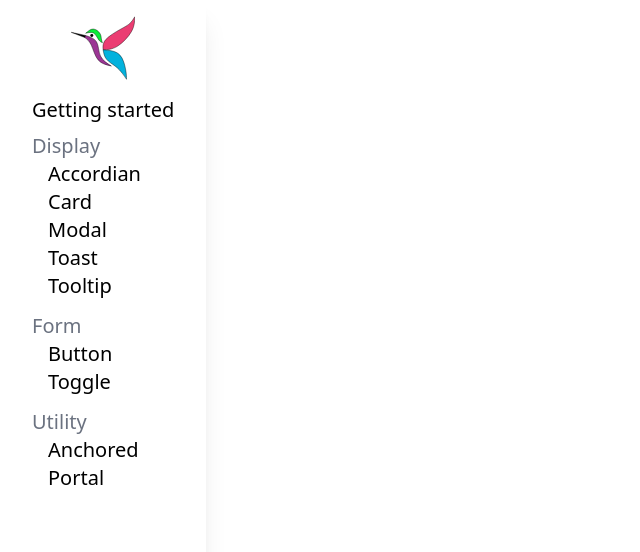
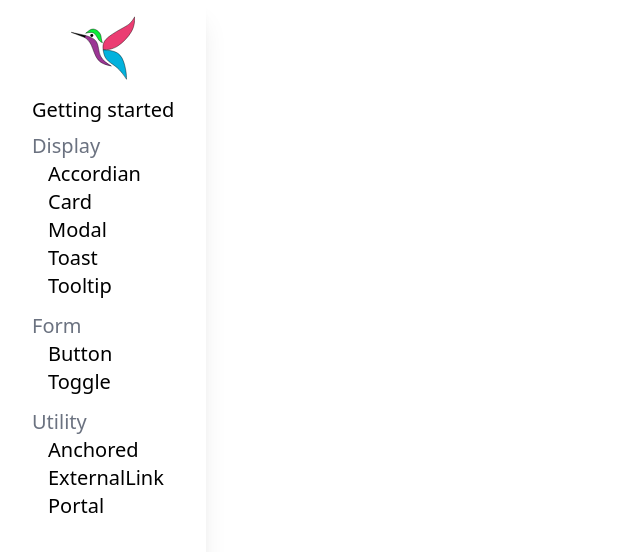
Before and after one commit to thetinkerinc/colibri, a SvelteKit app: page / in a window 1280 px wide. Shown: the top 552 px of the page, without its empty margins (0-640 px from the left). Built offline with nearby package versions, Linux system fonts and the light colour scheme.

Commit message:
Updating menu item link generation

```diff
--- a/src/routes/+layout.svelte
+++ b/src/routes/+layout.svelte
@@ -27,6 +27,7 @@ import '../theme.css';
 		</MenuSection>
 		<MenuSection title="Utility">
 			<MenuItem title="Anchored" />
+			<MenuItem title="ExternalLink" />
 			<MenuItem title="Portal" />
 		</MenuSection>
 	</div>
--- a/src/routes/menu-item.svelte
+++ b/src/routes/menu-item.svelte
@@ -3,13 +3,23 @@ export let title;
 
 import { page } from '$app/stores';
 
-let href = title.toLowerCase().replace(' ', '-');
+const slug = slugify();
 
-$: active = $page.url.pathname === '/' + title.toLowerCase();
+$: active = $page.url.pathname === '/' + slug;
+
+function slugify() {
+	return title.replace(' ', '-').replace(/([A-Z])/g, (match, letter, idx) => {
+		let replacement = letter.toLowerCase();
+		if (idx > 0) {
+			replacement = '-' + replacement;
+		}
+		return replacement;
+	});
+}
 </script>
 
 <div>
-	<a class={active && 'underline'} {href}>{title}</a>
+	<a class={active && 'underline'} href={slug}>{title}</a>
 </div>
 
 <style>
```
